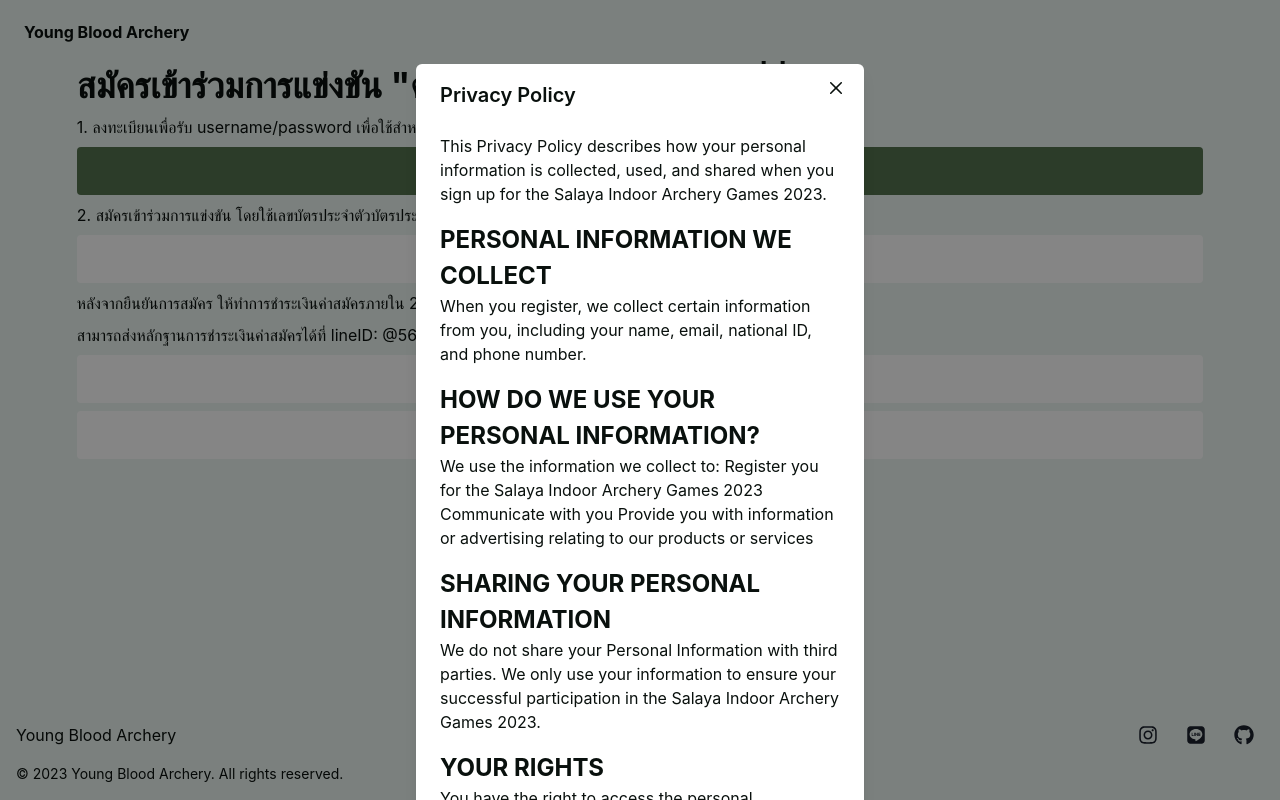
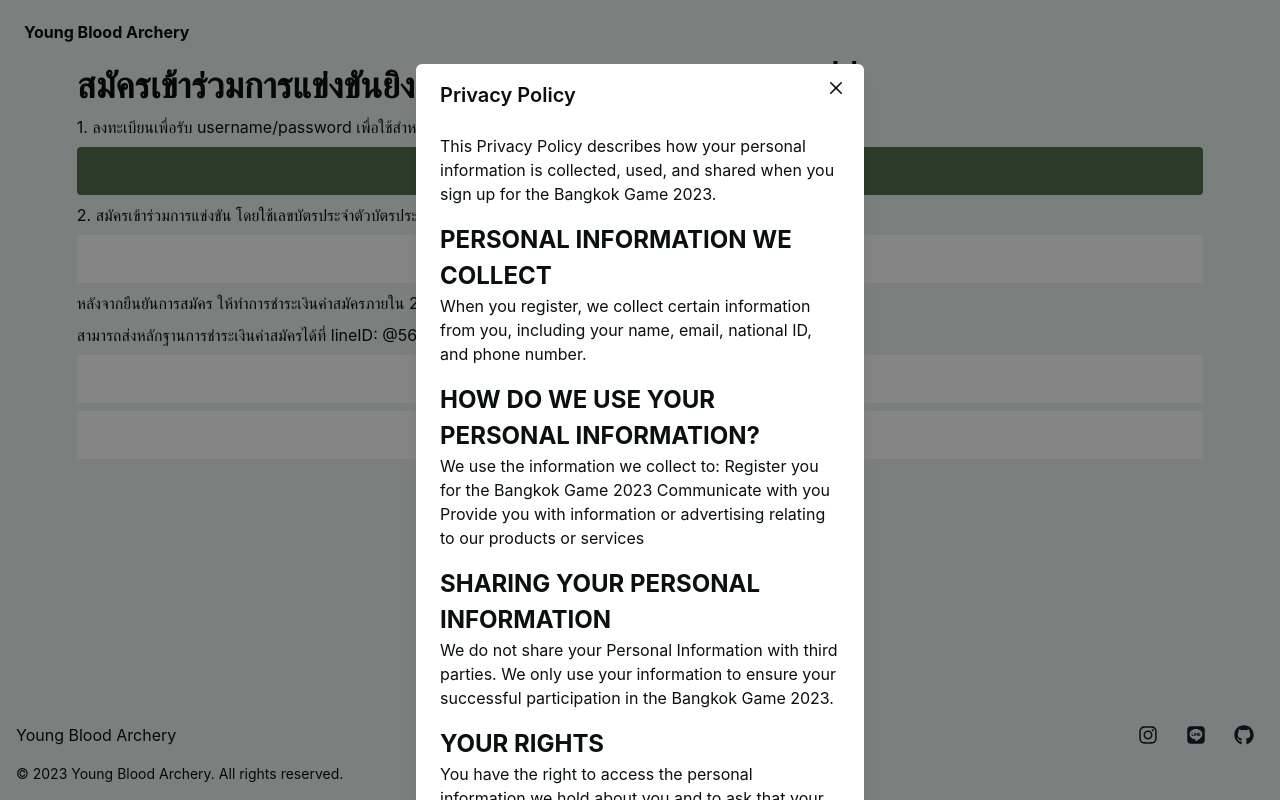
Before and after one commit to borwornpob/archery-registration, a React (Vite) app: page / in a window 1280 px wide. Both pictures are taken after a click on the button "นโยบายความเป็นส่วนตัว". Built offline with nearby package versions, Linux system fonts and the light colour scheme.

Commit message:
update for bangkok game

```diff
--- a/src/helper/supabase.js
+++ b/src/helper/supabase.js
@@ -1,6 +1,6 @@
 import { createClient } from "@supabase/supabase-js";
 
-const supabaseUrl = "https://xvfzjuzdjyhktooxlotc.supabase.co";
+const supabaseUrl = "https://okwjakwdaasaokbbobhd.supabase.co";
 const supabaseKey =
-    "eyJhbGciOiJIUzI1NiIsInR5cCI6IkpXVCJ9.eyJpc3MiOiJzdXBhYmFzZSIsInJlZiI6Inh2ZnpqdXpkanloa3Rvb3hsb3RjIiwicm9sZSI6ImFub24iLCJpYXQiOjE2ODQyMTAzMzgsImV4cCI6MTk5OTc4NjMzOH0.AvcpkkwEJxa2rSZ9B94sEJGLFlj0kOZV4W3jLdmAFNw";
+    "eyJhbGciOiJIUzI1NiIsInR5cCI6IkpXVCJ9.eyJpc3MiOiJzdXBhYmFzZSIsInJlZiI6Im9rd2pha3dkYWFzYW9rYmJvYmhkIiwicm9sZSI6ImFub24iLCJpYXQiOjE2ODkxNTk1MDEsImV4cCI6MjAwNDczNTUwMX0.VCBMrSbiMAMPXKrxheE3PEn6J7534SpP9LLsbLxlogY";
 export const supabase = createClient(supabaseUrl, supabaseKey);
--- a/src/routes/Dashboard.jsx
+++ b/src/routes/Dashboard.jsx
@@ -84,13 +84,7 @@ export default function Dashboard() {
     const [searchResults, setSearchResults] = useState([]);
 
     const type = {
-        Recurve: [
-            "U10",
-            "U12",
-            "U15 ปิดรับสมัคร (เต็ม)",
-            "U18 ปิดรับสมัคร (เต็ม)",
-            "Open",
-        ],
+        Recurve: ["U10", "U12", "U15", "U18", "Open"],
         Compound: ["U12", "U18", "Open"],
         Barebow: ["U12", "U18", "Open"],
     };
--- a/src/routes/Home.jsx
+++ b/src/routes/Home.jsx
@@ -32,7 +32,7 @@ export default function Home() {
         <Container>
             <VStack>
                 <Heading w={width}>
-                    สมัครเข้าร่วมการแข่งขัน "ศาลายา เกมส์ 2023" ได้ที่นี่
+                    สมัครเข้าร่วมการแข่งขันยิงธนู "บางกอกเกมส์ 2023" ได้ที่นี่
                 </Heading>
                 <Text w={width}>
                     1. ลงทะเบียนเพื่อรับ username/password
@@ -42,7 +42,6 @@ export default function Home() {
                     size="lg"
                     variant="primary"
                     width={width}
-                    disabled
                     onClick={() => {
                         navigate("/register");
                     }}
@@ -57,7 +56,6 @@ export default function Home() {
                     size="lg"
                     variant="secondary"
                     width={width}
-                    disabled
                     onClick={() => {
                         navigate("/login");
                     }}
@@ -76,7 +74,6 @@ export default function Home() {
                     size="lg"
                     variant="secondary"
                     width={width}
-                    disabled
                     onClick={() => {
                         navigate("/athletecheck");
                     }}
@@ -101,8 +98,7 @@ export default function Home() {
                             <Text>
                                 This Privacy Policy describes how your personal
                                 information is collected, used, and shared when
-                                you sign up for the Salaya Indoor Archery Games
-                                2023.
+                                you sign up for the Bangkok Game 2023.
                             </Text>
                             <Container mt="1rem" p={0}>
                                 <Text fontSize="2xl" as="b">
@@ -123,10 +119,9 @@ export default function Home() {
 
                             <Text>
                                 We use the information we collect to: Register
-                                you for the Salaya Indoor Archery Games 2023
-                                Communicate with you Provide you with
-                                information or advertising relating to our
-                                products or services
+                                you for the Bangkok Game 2023 Communicate with
+                                you Provide you with information or advertising
+                                relating to our products or services
                             </Text>
                             <Container mt="1rem" p={0}>
                                 <Text fontSize="2xl" as="b">
@@ -138,7 +133,7 @@ export default function Home() {
                                 We do not share your Personal Information with
                                 third parties. We only use your information to
                                 ensure your successful participation in the
-                                Salaya Indoor Archery Games 2023.
+                                Bangkok Game 2023.
                             </Text>
                             <Container mt="1rem" p={0}>
                                 <Text fontSize="2xl" as="b">
```
